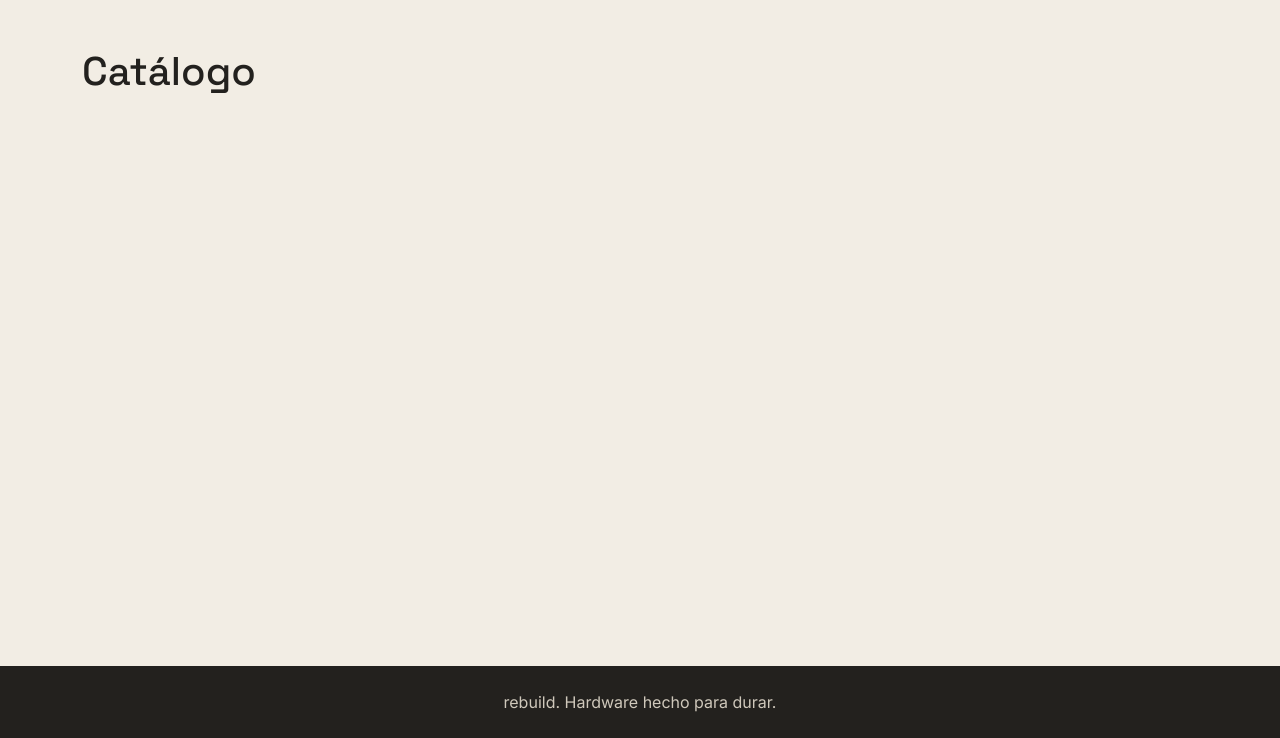
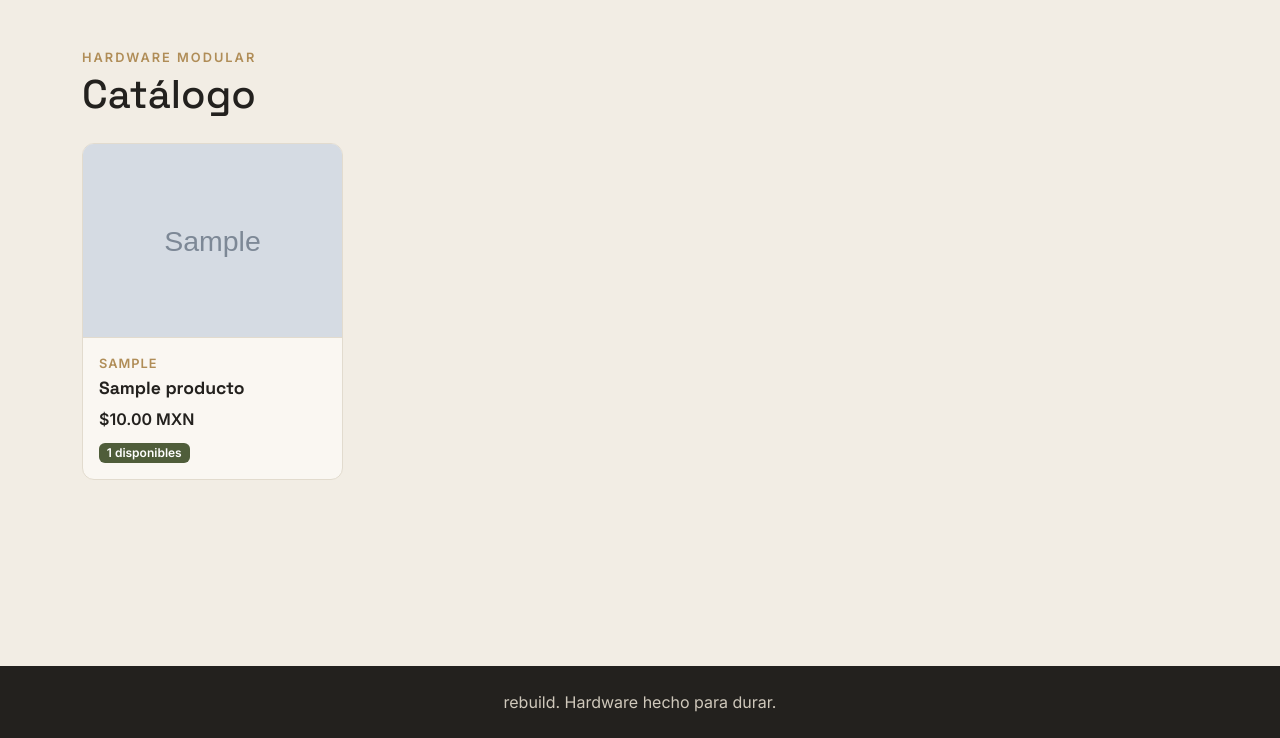
Before and after one commit to cvz-dev/tienda_ppi, a PHP site: page /catalogo.php in a window 1280 px wide. Shown: the part 62-800 px from the top of the page. Run offline with PHP 8.4, Linux system fonts and the light colour scheme; tables that the repository leaves empty hold one stand-in row (values such as "Sample post"); grey boxes marked "Sample" are stand-in pictures; data that the repository does not hold is empty.

Commit message:
Idea base de la página catálogo con los productos leidos desde la base de datos

```diff
--- a/catalogo.php
+++ b/catalogo.php
@@ -32,7 +32,43 @@
     </nav>
 
     <main class="container py-5">
-        <h1>Catálogo</h1>
+        <p class="etiqueta mb-1">Hardware modular</p>
+        <h1 class="mb-4">Catálogo</h1>
+
+        <div class="row row-cols-1 row-cols-sm-2 row-cols-lg-3 row-cols-xl-4 g-4">
+            <?php
+                $con = mysqli_connect("db", "root", "root_password", "tienda_ppi");
+
+                if (mysqli_connect_errno()) {
+                    echo "<p>Error al conectar con MySQL: " . mysqli_connect_error() . "</p>";
+                }
+
+                $sql = "SELECT id_producto, nombre, foto, precio, cantidad_almacen, fabricante FROM productos ORDER BY id_producto;";
+                $resultado = mysqli_query($con, $sql);
+
+                while ($row = mysqli_fetch_array($resultado)) {
+                    echo "<div class='col'>";
+                    echo "<div class='tarjeta producto h-100'>";
+                    echo "<img src='" . htmlspecialchars($row['foto']) . "' class='producto-foto' alt='" . htmlspecialchars($row['nombre']) . "'>";
+                    echo "<div class='p-3'>";
+                    echo "<p class='producto-fabricante mb-1'>" . htmlspecialchars($row['fabricante']) . "</p>";
+                    echo "<h2 class='producto-nombre'>" . htmlspecialchars($row['nombre']) . "</h2>";
+                    echo "<p class='producto-precio mb-2'>$" . number_format($row['precio'], 2) . " MXN</p>";
+
+                    if ($row['cantidad_almacen'] > 0) {
+                        echo "<span class='badge badge-disponible'>" . $row['cantidad_almacen'] . " disponibles</span>";
+                    } else {
+                        echo "<span class='badge badge-agotado'>Agotado</span>";
+                    }
+
+                    echo "</div>";
+                    echo "</div>";
+                    echo "</div>";
+                }
+
+                mysqli_close($con);
+            ?>
+        </div>
     </main>
 
     <footer class="footer-rebuild py-4">
--- a/css/styles.css
+++ b/css/styles.css
@@ -106,6 +106,43 @@ main {
     border-radius: 12px;
 }
 
+/* Productos del catálogo */
+.producto {
+    overflow: hidden;
+}
+
+.producto-foto {
+    width: 100%;
+    aspect-ratio: 4 / 3;
+    object-fit: cover;
+    border-bottom: 1px solid var(--borde);
+}
+
+.producto-fabricante {
+    color: var(--laton);
+    font-size: 0.8rem;
+    font-weight: 600;
+    text-transform: uppercase;
+    letter-spacing: 1px;
+}
+
+.producto-nombre {
+    font-size: 1.1rem;
+    font-weight: 700;
+}
+
+.producto-precio {
+    font-weight: 600;
+}
+
+.badge-disponible {
+    background-color: var(--musgo);
+}
+
+.badge-agotado {
+    background-color: var(--carbon);
+}
+
 /* Footer */
 .footer-rebuild {
     background-color: var(--carbon);
```
